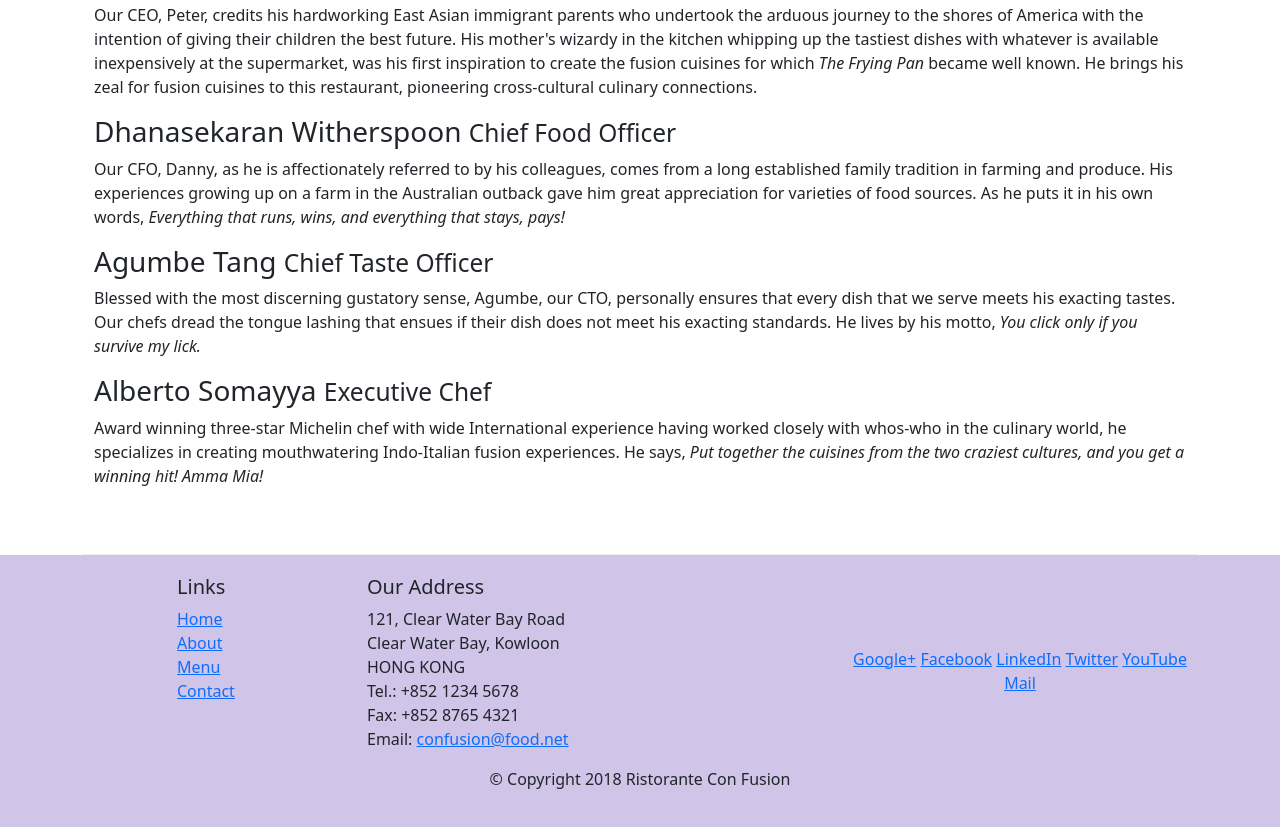
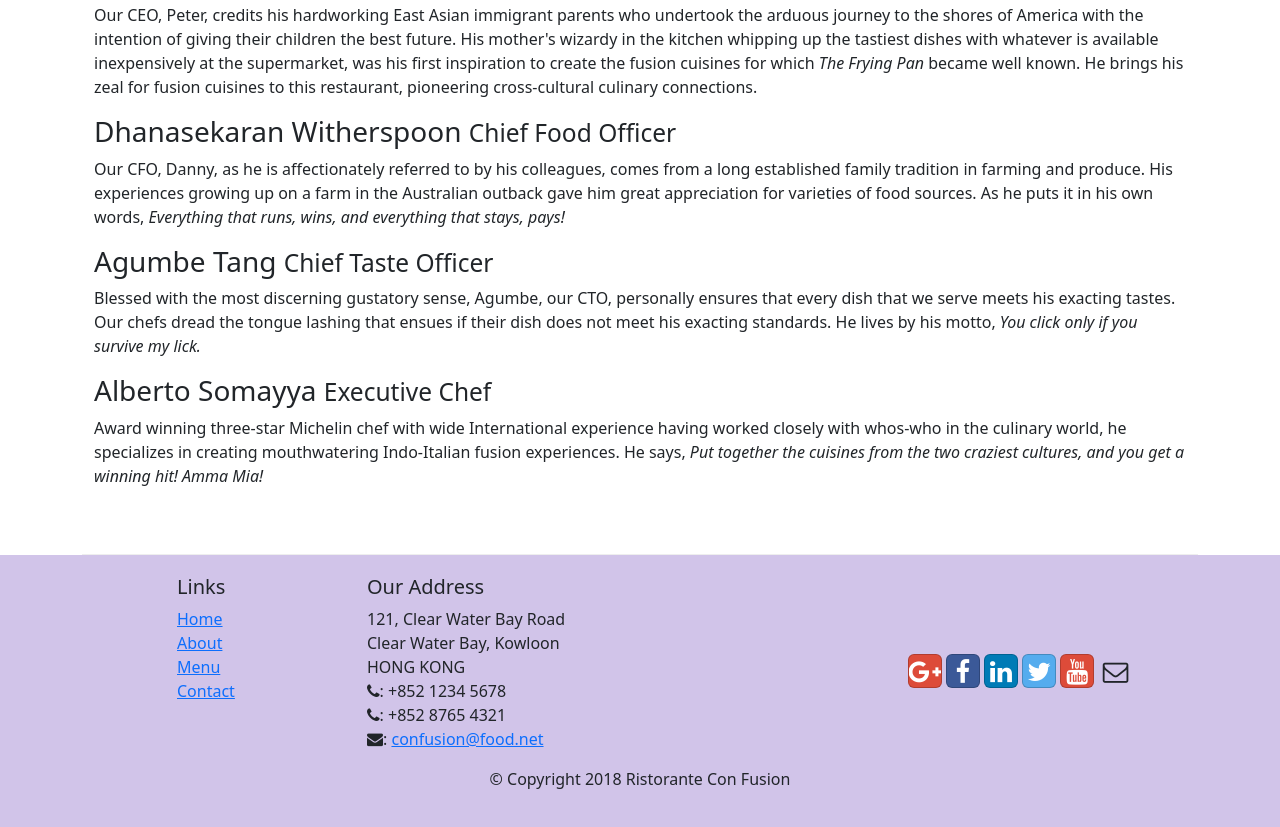
Before and after one commit to Gedeon4ick/Coursera---Bootstrap, a website: page aboutus.html in a window 1280 px wide. Shown: the part 926-1753 px from the top of the page. Drawn offline with nearby package versions, Linux system fonts and the light colour scheme.

Commit message:
Icon Fonts

```diff
--- a/aboutus.html
+++ b/aboutus.html
@@ -6,6 +6,8 @@
     <meta http-equiv="X-UA-Compatible" content="IE=edge">
     <meta name="viewport" content="width=device-width, initial-scale=1.0">
     <link rel="stylesheet" href="node_modules/bootstrap/dist/css/bootstrap.min.css">
+    <link rel="stylesheet" href="./node_modules/font-awesome/css/font-awesome.min.css">
+    <link rel="stylesheet" href="./node_modules/bootstrap-social/bootstrap-social.css">
     <link rel="stylesheet" href="css/style.css">
     <title>About</title>
 </head>
@@ -20,10 +22,10 @@
             <a href="./index.html" class="navbar-brand">Ristirante Con Fusion</a>
             <div class="collapse navbar-collapse " id="navbar">
                 <ul class="navbar-nav">
-                    <li calss="nav-item"><a href="./index.html" class="nav-link">Home</a></li>
-                    <li calss="nav-item"><a href="#" class="nav-link active">About</a></li>
-                    <li calss="nav-item "><a href="#" class="nav-link">Menu</a></li>
-                    <li calss="nav-item"><a href="#" class="nav-link">Contact</a></li>
+                    <li calss="nav-item"><a href="./index.html" class="nav-link"><span class="fa fa-home"></span> Home</a></li>
+                    <li calss="nav-item"><a href="#" class="nav-link active"><span class="fa fa-info"></span> About</a></li>
+                    <li calss="nav-item "><a href="#" class="nav-link"><span class="fa fa-list"></span> Menu</a></li>
+                    <li calss="nav-item"><a href="#" class="nav-link"><span class="fa fa-address-card"></span> Contact</a></li>
                 </ul>
             </div>
 
@@ -129,19 +131,19 @@
                             121, Clear Water Bay Road<br>
                             Clear Water Bay, Kowloon<br>
                             HONG KONG<br>
-                            Tel.: +852 1234 5678<br>
-                            Fax: +852 8765 4321<br>
-                            Email: <a href="mailto:confusion@food.net">confusion@food.net</a>
+                            <i class="fa fa-phone"></i>: +852 1234 5678<br>
+                            <i class="fa fa-phone"></i>: +852 8765 4321<br>
+                            <i class="fa fa-envelope"></i>: <a href="mailto:confusion@food.net">confusion@food.net</a>
                         </address>
                     </div>
                     <div class="col-12 col-sm-4 align-self-center">
                         <div class="text-center">
-                            <a href="http://google.com/+">Google+</a>
-                            <a href="http://www.facebook.com/profile.php?id=">Facebook</a>
-                            <a href="http://www.linkedin.com/in/">LinkedIn</a>
-                            <a href="http://twitter.com/">Twitter</a>
-                            <a href="http://youtube.com/">YouTube</a>
-                            <a href="mailto:">Mail</a>
+                            <a class="btn btn-social-icon btn-google" href="http://google.com/+"><i class="fa fa-google-plus"></i></a>
+                            <a class="btn btn-social-icon btn-facebook" href="http://www.facebook.com/profile.php?id="><i class="fa fa-facebook"></i></a>
+                            <a class="btn btn-social-icon btn-linkedin" href="http://www.linkedin.com/in/"><i class="fa fa-linkedin"></i></a>
+                            <a class="btn btn-social-icon btn-twitter" href="http://twitter.com/"><i class="fa fa-twitter"></i></a>
+                            <a class="btn btn-social-icon btn-google" href="http://youtube.com/"><i class="fa fa-youtube"></i></a>
+                            <a class="btn btn-social-icon" href="mailto:"><i class="fa fa-envelope-o "></i></a>
                         </div>
                     </div>
                 </div>
--- a/package.json
+++ b/package.json
@@ -15,6 +15,8 @@
   },
   "dependencies": {
     "bootstrap": "5.2.x",
+    "bootstrap-social": "^5.1.1",
+    "font-awesome": "^4.7.0",
     "jquery": "^3.3.1",
     "popper.js": "^1.12.9"
   }
```
Also changed, not shown: index.html (+15 -13 lines), 1 other file.
